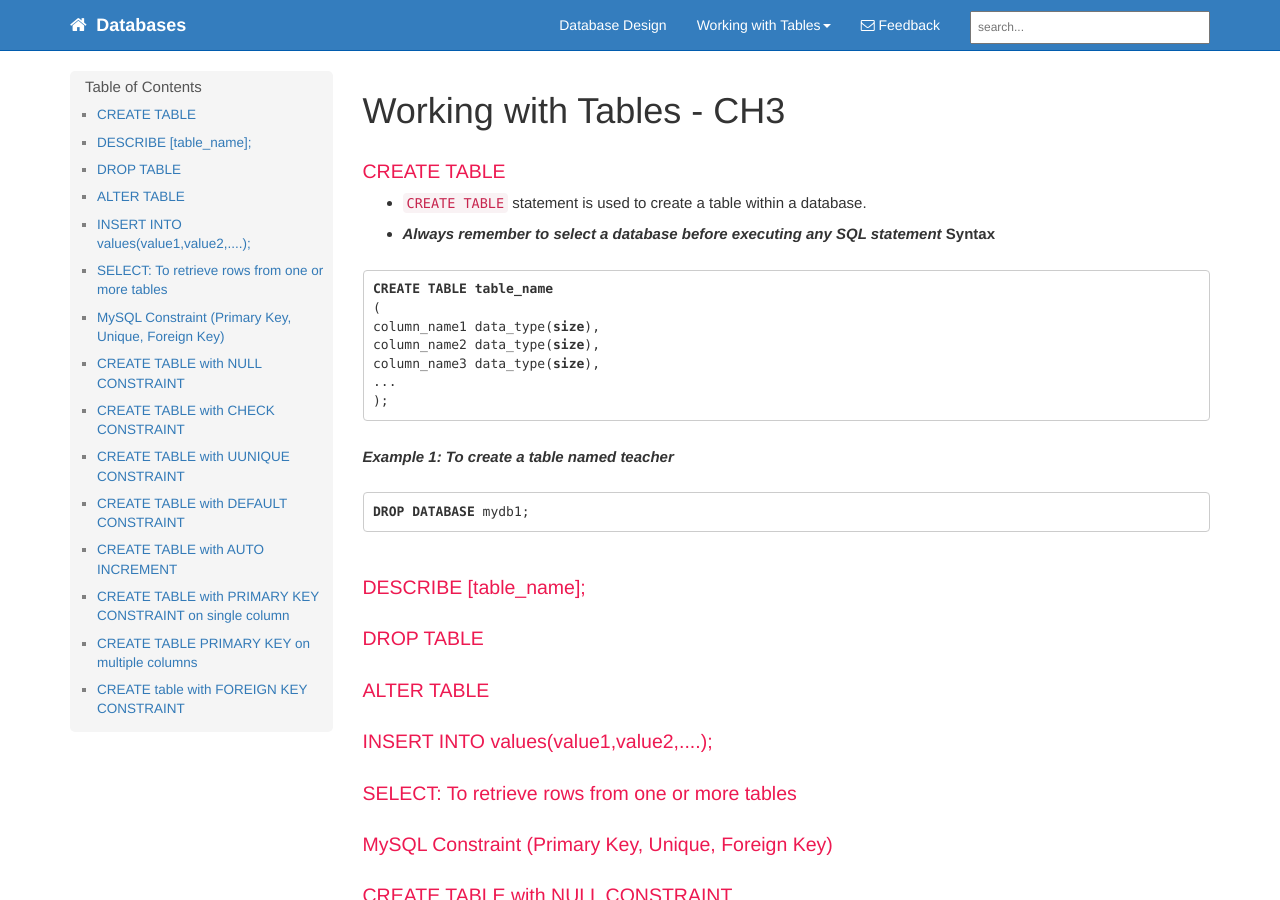
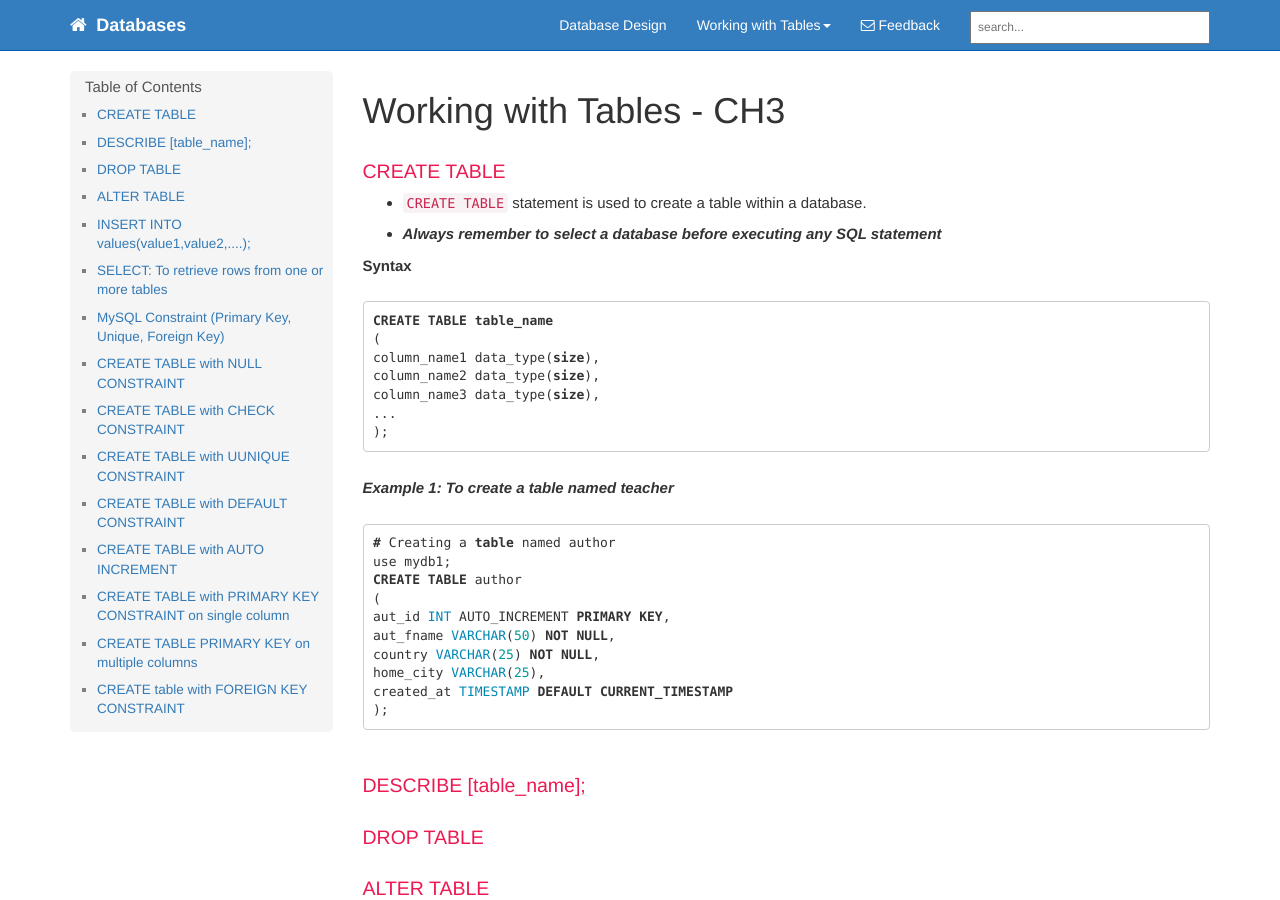
Before and after one commit to dipaish/databases, a Jekyll site: the page built from WorkingwithTables.md, in a window 1280 px wide and 900 px high. Built offline with Jekyll 4.4.1, drawn with Linux system fonts in a browser that asks for light colours; our own code applies the rules of GitHub Pages for plain Markdown files; comment, search, counter and statistics services are not loaded.

Commit message:
create table

````diff
--- a/WorkingwithTables.md
+++ b/WorkingwithTables.md
@@ -3,6 +3,7 @@
 - `CREATE TABLE` statement is used to create a table within a database.
 
 - ***Always remember to select a database before executing any SQL statement***
+
 **Syntax**
 
 ```sql
@@ -17,7 +18,16 @@ column_name3 data_type(size),
 ***Example 1: To create a table named teacher***
 
 ```sql
-DROP DATABASE mydb1;
+# Creating a table named author
+use mydb1;
+CREATE TABLE author
+(
+aut_id INT AUTO_INCREMENT PRIMARY KEY,
+aut_fname VARCHAR(50) NOT NULL,
+country VARCHAR(25) NOT NULL,
+home_city VARCHAR(25),
+created_at TIMESTAMP DEFAULT CURRENT_TIMESTAMP
+);
 ```
 ### DESCRIBE [table_name];
 ### DROP TABLE
````
